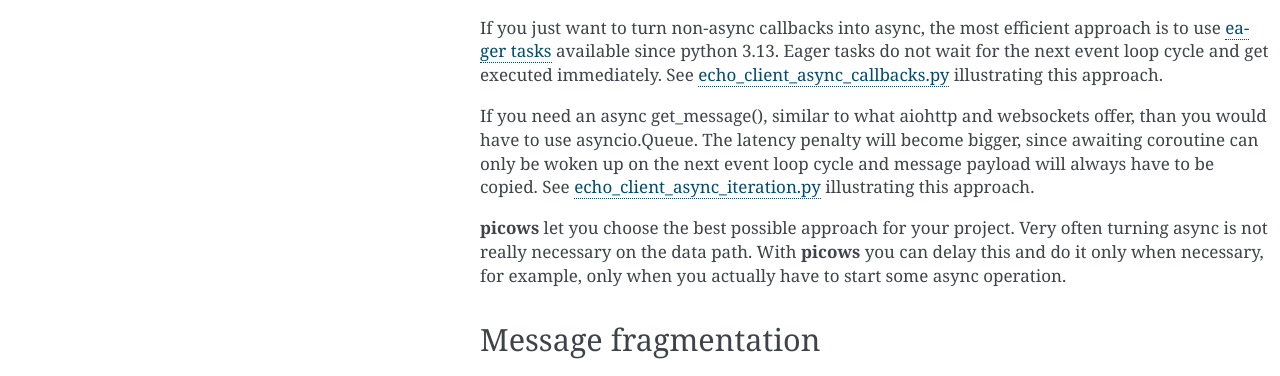
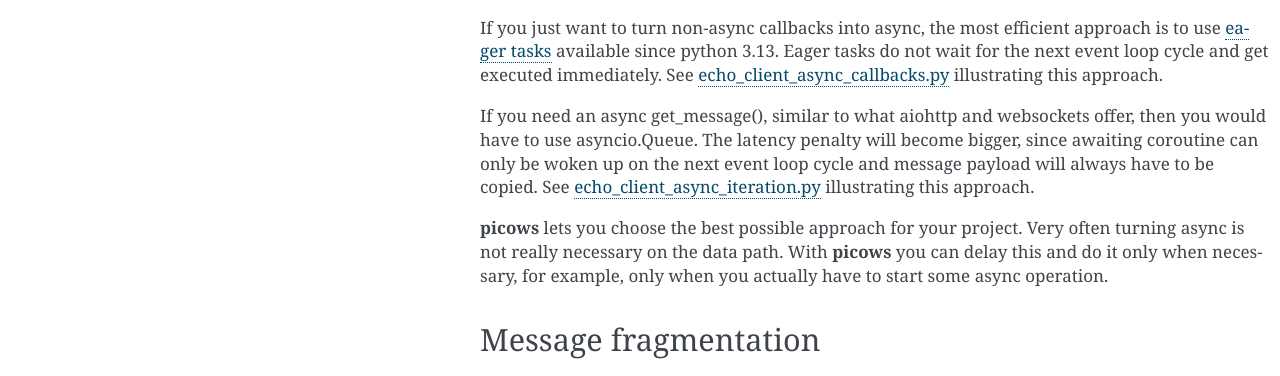
Before and after one commit to tarasko/picows, a Sphinx documentation site: the page built from docs/source/guides.rst, in a window 1280 px wide and 1400 px high, scrolled down 340 px. Shown: the part 156-532 px from the top of the window. Built offline with Sphinx 7.4.7, drawn with Linux system fonts in a browser that asks for light colours; some of the changed text lies outside the part shown.

```diff
--- a/docs/source/guides.rst
+++ b/docs/source/guides.rst
@@ -19,13 +19,13 @@ Eager tasks do not wait for the next event loop cycle and get executed immediate
 See `echo_client_async_callbacks.py <https://raw.githubusercontent.com/tarasko/picows/master/examples/echo_client_async_callbacks.py>`_
 illustrating this approach.
 
-If you need an async get_message(), similar to what aiohttp and websockets offer, than you would have to use asyncio.Queue.
+If you need an async get_message(), similar to what aiohttp and websockets offer, then you would have to use asyncio.Queue.
 The latency penalty will become bigger, since awaiting coroutine can only be woken up on the next event loop cycle
 and message payload will always have to be copied.
 See `echo_client_async_iteration.py <https://raw.githubusercontent.com/tarasko/picows/master/examples/echo_client_async_iteration.py>`_
 illustrating this approach.
 
-**picows** let you choose the best possible approach for your project. Very often turning async is not really necessary on
+**picows** lets you choose the best possible approach for your project. Very often turning async is not really necessary on
 the data path. With **picows** you can delay this and do it only when necessary, for example, only when you actually have to start
 some async operation.
 
--- a/docs/source/introduction.rst
+++ b/docs/source/introduction.rst
@@ -16,8 +16,8 @@ Introduction
     :target: https://picows.readthedocs.io/en/latest/
     :alt: Latest Read The Docs
 
-**picows** is a high-performance python library designed for building asyncio WebSocket clients and servers.
-Implemented in Cython, it offers exceptional speed and efficiency, surpassing other popular WebSocket python libraries.
+**picows** is a high-performance Python library designed for building asyncio WebSocket clients and servers.
+Implemented in Cython, it offers exceptional speed and efficiency, surpassing other popular Python WebSocket libraries.
 
 .. image:: https://raw.githubusercontent.com/tarasko/websocket-benchmark/master/results/benchmark-256.png
     :target: https://github.com/tarasko/websocket-benchmark/blob/master
```
Also changed, not shown: other parts of docs/source/guides.rst (+12 -12 lines), other parts of docs/source/introduction.rst (+1 -1 lines), README.rst (+6 -6 lines), docs/source/reference.rst (+9 -9 lines), 2 other files.
